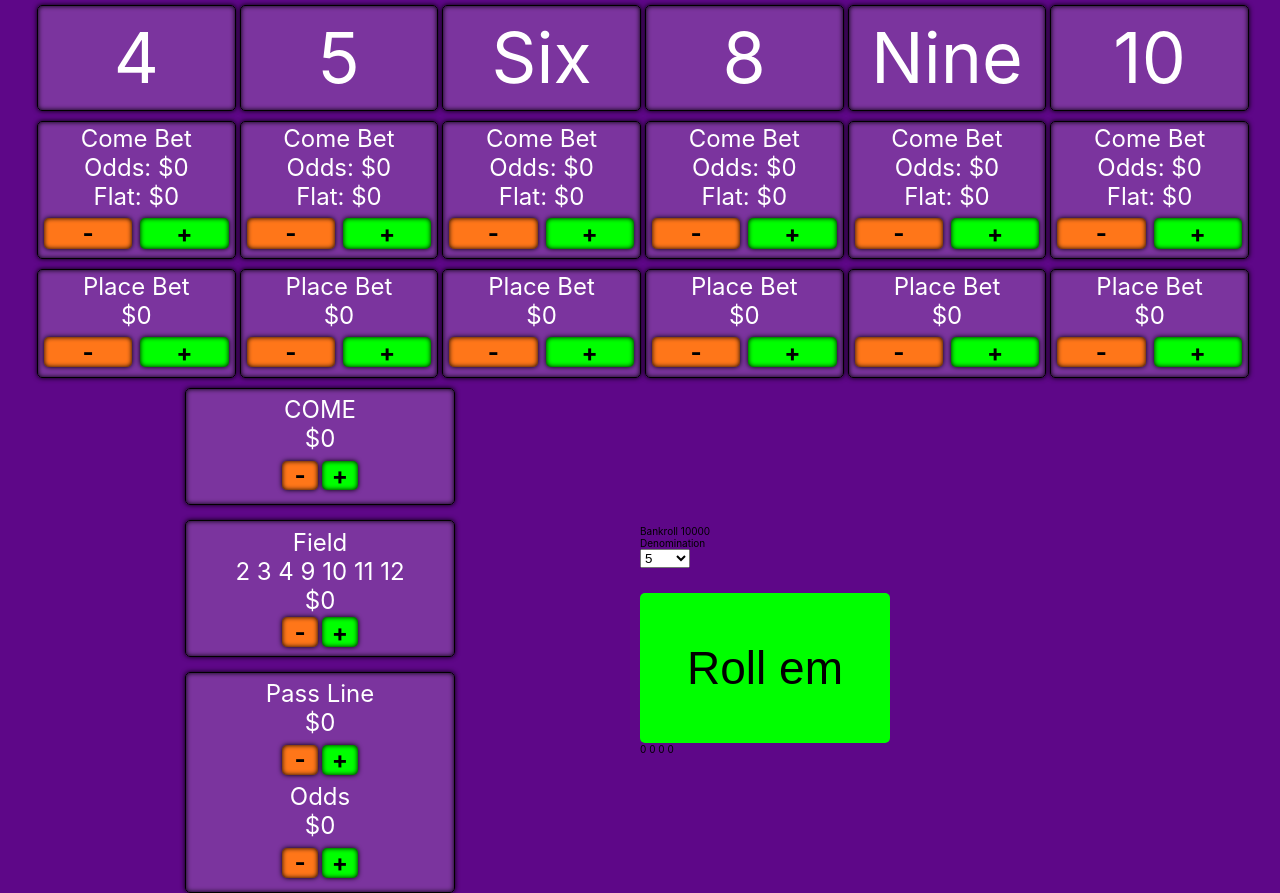
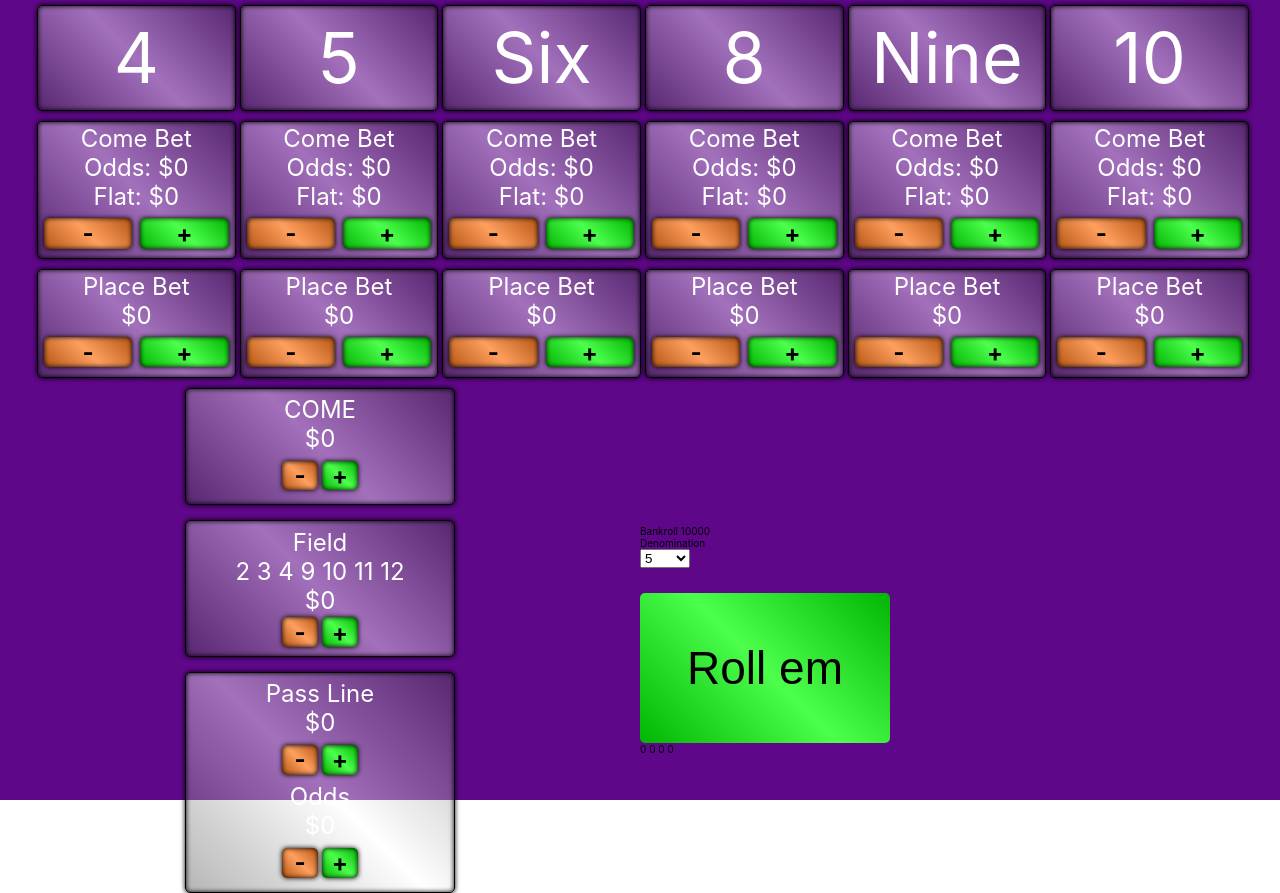
Before and after one commit to jgharris314/craps2021, a React (Create React App) app in the folder front-end/: page / in a window 1280 px wide. Built offline with nearby package versions, Linux system fonts and the light colour scheme.

Commit message:
more stylez

```diff
--- a/front-end/src/components/Craps/Craps.js
+++ b/front-end/src/components/Craps/Craps.js
@@ -33,8 +33,8 @@ const Craps = () => {
 	const [dieOne, setdieOne] = useState(0);
 	const [dieTwo, setdieTwo] = useState(0);
 	const [dieTotal, setDieTotal] = useState(dieOne + dieTwo);
-
-	const rollDice = () => {
+	let rollCount = 0;
+	const rollDice = useCallback(() => {
 		setDieTotal(0);
 		setdieOne(0);
 		setdieTwo(0);
@@ -42,11 +42,11 @@ const Craps = () => {
 			setdieOne(1 + Math.floor(Math.random() * 6));
 			setdieTwo(1 + Math.floor(Math.random() * 6));
 		}
-	};
+	});
 
 	useEffect(() => {
 		setDieTotal(dieOne + dieTwo);
-	}, [dieOne, dieTwo]);
+	}, [dieOne, dieTwo, rollDice]);
 
 	// Odds for paying numbers
 	const placeBetFourTenOdds = 9 / 5;
@@ -443,6 +443,7 @@ const Craps = () => {
 							rerender={rerender}
 							setRerender={setRerender}
 							maxOdds={maxOdds}
+							pointOnNumber={pointOnNumber}
 						/>
 					</div>
 				</div>
--- a/front-end/src/components/Craps/components/ComeBet/come-bet.styles.js
+++ b/front-end/src/components/Craps/components/ComeBet/come-bet.styles.js
@@ -2,6 +2,12 @@ import styled from "styled-components";
 
 export const StyledComeBet = styled.div`
 	background-color: rgba(255, 255, 255, 0.18);
+	background-image: linear-gradient(
+		45deg,
+		rgba(10, 10, 10, 0.3),
+		rgba(255, 255, 255, 0.3),
+		rgba(10, 10, 10, 0.3)
+	);
 	box-shadow: 0px 0px 5px black inset, 0px 0px 5px black;
 	border: 1px solid black;
 	border-radius: 5px;
@@ -33,6 +39,12 @@ export const StyledComeBet = styled.div`
 			width: 45%;
 			border-radius: 5px;
 			box-shadow: 0px 0px 5px black inset, 0px 0px 5px black;
+			background-image: linear-gradient(
+				45deg,
+				rgba(10, 10, 10, 0.3),
+				rgba(255, 255, 255, 0.3),
+				rgba(10, 10, 10, 0.3)
+			);
 		}
 		&-decrease {
 			text-align: center;
@@ -42,6 +54,12 @@ export const StyledComeBet = styled.div`
 			width: 45%;
 			border-radius: 5px;
 			box-shadow: 0px 0px 5px black inset, 0px 0px 5px black;
+			background-image: linear-gradient(
+				45deg,
+				rgba(10, 10, 10, 0.3),
+				rgba(255, 255, 255, 0.3),
+				rgba(10, 10, 10, 0.3)
+			);
 		}
 	}
 `;
--- a/front-end/src/components/Craps/components/Field/field.styles.js
+++ b/front-end/src/components/Craps/components/Field/field.styles.js
@@ -2,6 +2,12 @@ import styled from "styled-components";
 
 export const StyledField = styled.div`
 	background-color: rgba(255, 255, 255, 0.18);
+	background-image: linear-gradient(
+		45deg,
+		rgba(10, 10, 10, 0.3),
+		rgba(255, 255, 255, 0.3),
+		rgba(10, 10, 10, 0.3)
+	);
 	box-shadow: 0px 0px 5px black inset, 0px 0px 5px black;
 	border: 1px solid black;
 	border-radius: 5px;
@@ -36,6 +42,12 @@ export const StyledField = styled.div`
 			width: 45%;
 			border-radius: 5px;
 			box-shadow: 0px 0px 5px black inset, 0px 0px 5px black;
+			background-image: linear-gradient(
+				45deg,
+				rgba(10, 10, 10, 0.3),
+				rgba(255, 255, 255, 0.3),
+				rgba(10, 10, 10, 0.3)
+			);
 		}
 		&-decrease {
 			text-align: center;
@@ -45,6 +57,12 @@ export const StyledField = styled.div`
 			width: 45%;
 			border-radius: 5px;
 			box-shadow: 0px 0px 5px black inset, 0px 0px 5px black;
+			background-image: linear-gradient(
+				45deg,
+				rgba(10, 10, 10, 0.3),
+				rgba(255, 255, 255, 0.3),
+				rgba(10, 10, 10, 0.3)
+			);
 		}
 	}
 
--- a/front-end/src/components/Craps/components/PassLine/PassLine.js
+++ b/front-end/src/components/Craps/components/PassLine/PassLine.js
@@ -10,6 +10,7 @@ const PassLine = ({
 	rerender,
 	setRerender,
 	maxOdds,
+	pointOnNumber,
 }) => {
 	const handlePassLineIncrease = () => {
 		if (bankroll >= incrementValue) {
@@ -20,6 +21,8 @@ const PassLine = ({
 	};
 
 	const handlePassLineDecrease = () => {
+		//if there is no point allow otherwise dont allow
+		if (pointOnNumber === 0) {
 			//if the bet is smaller than the increment, just give bet back.
 			if (bets.passLine < incrementValue) {
 				setBankroll((bankroll += bets.passLine));
@@ -27,6 +30,7 @@ const PassLine = ({
 			} else {
 				setBets(bets, (bets.passLine -= incrementValue));
 				setBankroll((bankroll += incrementValue));
+			}
 		}
 	};
 
--- a/front-end/src/components/Craps/components/PassLine/pass-line.styles.js
+++ b/front-end/src/components/Craps/components/PassLine/pass-line.styles.js
@@ -2,6 +2,12 @@ import styled from "styled-components";
 
 export const StyledPassLine = styled.div`
 	background-color: rgba(255, 255, 255, 0.18);
+	background-image: linear-gradient(
+		45deg,
+		rgba(10, 10, 10, 0.3),
+		rgba(255, 255, 255, 0.3),
+		rgba(10, 10, 10, 0.3)
+	);
 	box-shadow: 0px 0px 5px black inset, 0px 0px 5px black;
 	border: 1px solid black;
 	border-radius: 5px;
@@ -35,6 +41,12 @@ export const StyledPassLine = styled.div`
 			width: 45%;
 			border-radius: 5px;
 			box-shadow: 0px 0px 5px black inset, 0px 0px 5px black;
+			background-image: linear-gradient(
+				45deg,
+				rgba(10, 10, 10, 0.3),
+				rgba(255, 255, 255, 0.3),
+				rgba(10, 10, 10, 0.3)
+			);
 		}
 		&-decrease {
 			text-align: center;
@@ -44,6 +56,12 @@ export const StyledPassLine = styled.div`
 			width: 45%;
 			border-radius: 5px;
 			box-shadow: 0px 0px 5px black inset, 0px 0px 5px black;
+			background-image: linear-gradient(
+				45deg,
+				rgba(10, 10, 10, 0.3),
+				rgba(255, 255, 255, 0.3),
+				rgba(10, 10, 10, 0.3)
+			);
 		}
 	}
 `;
--- a/front-end/src/components/Craps/components/PlaceBets/place-bets.styles.js
+++ b/front-end/src/components/Craps/components/PlaceBets/place-bets.styles.js
@@ -14,6 +14,12 @@ export const StyledPlaceBets = styled.div`
 
 		&-number {
 			background-color: rgba(255, 255, 255, 0.18);
+			background-image: linear-gradient(
+				45deg,
+				rgba(10, 10, 10, 0.3),
+				rgba(255, 255, 255, 0.3),
+				rgba(10, 10, 10, 0.3)
+			);
 			display: flex;
 			justify-content: center;
 			height: 100px;
@@ -29,6 +35,12 @@ export const StyledPlaceBets = styled.div`
 		}
 		&-value {
 			background-color: rgba(255, 255, 255, 0.18);
+			background-image: linear-gradient(
+				45deg,
+				rgba(10, 10, 10, 0.3),
+				rgba(255, 255, 255, 0.3),
+				rgba(10, 10, 10, 0.3)
+			);
 			display: flex;
 			flex-direction: column;
 			width: 100%;
@@ -55,6 +67,7 @@ export const StyledPlaceBets = styled.div`
 		align-items: center;
 		color: black;
 		font-weight: bold;
+
 		&-increase {
 			margin: 0 auto;
 			padding: 0.4%;
@@ -62,6 +75,12 @@ export const StyledPlaceBets = styled.div`
 			width: 45%;
 			border-radius: 5px;
 			box-shadow: 0px 0px 5px black inset, 0px 0px 5px black;
+			background-image: linear-gradient(
+				45deg,
+				rgba(10, 10, 10, 0.3),
+				rgba(255, 255, 255, 0.3),
+				rgba(10, 10, 10, 0.3)
+			);
 		}
 		&-decrease {
 			margin: 0 auto;
@@ -70,11 +89,23 @@ export const StyledPlaceBets = styled.div`
 			width: 45%;
 			border-radius: 5px;
 			box-shadow: 0px 0px 5px black inset, 0px 0px 5px black;
+			background-image: linear-gradient(
+				45deg,
+				rgba(10, 10, 10, 0.3),
+				rgba(255, 255, 255, 0.3),
+				rgba(10, 10, 10, 0.3)
+			);
 		}
 	}
 
 	.comebet {
 		background-color: rgba(255, 255, 255, 0.18);
+		background-image: linear-gradient(
+			45deg,
+			rgba(10, 10, 10, 0.3),
+			rgba(255, 255, 255, 0.3),
+			rgba(10, 10, 10, 0.3)
+		);
 		display: flex;
 		flex-direction: column;
 		justify-content: center;
--- a/front-end/src/components/Craps/craps.styles.js
+++ b/front-end/src/components/Craps/craps.styles.js
@@ -1,10 +1,12 @@
 import styled from "styled-components";
-
+// #5e0788 purple
 export const StyledCraps = styled.div`
 	background-color: #5e0788;
+
 	display: flex;
 	flex-direction: column;
 	align-items: center;
+	height: 100vh;
 
 	.control-row {
 		display: flex;
@@ -36,5 +38,11 @@ export const StyledCraps = styled.div`
 		background-color: lime;
 		border: none;
 		border-radius: 5px;
+		background-image: linear-gradient(
+			45deg,
+			rgba(10, 10, 10, 0.3),
+			rgba(255, 255, 255, 0.3),
+			rgba(10, 10, 10, 0.3)
+		);
 	}
 `;
```
Lines whose indentation alone changed are shown as unchanged.
